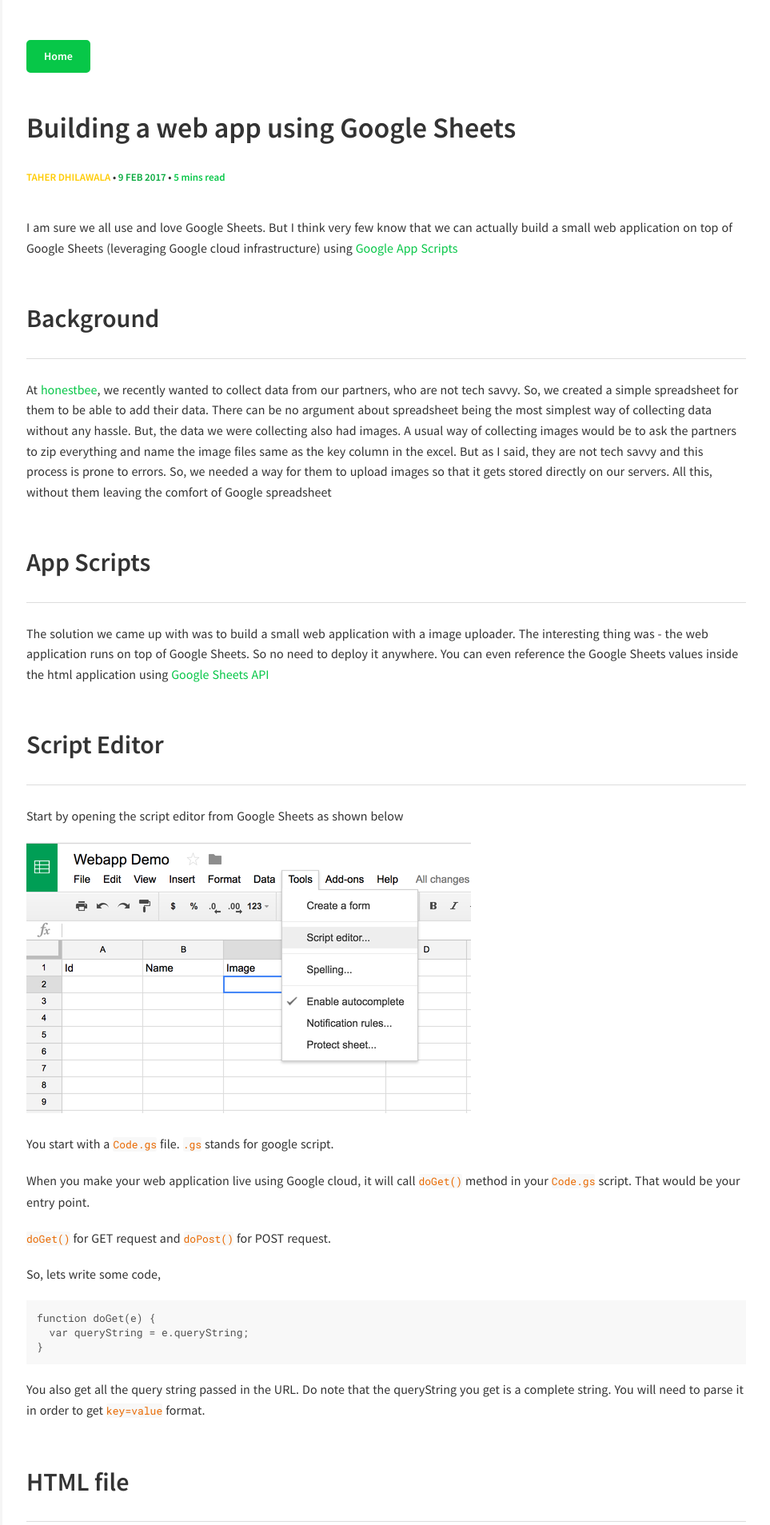
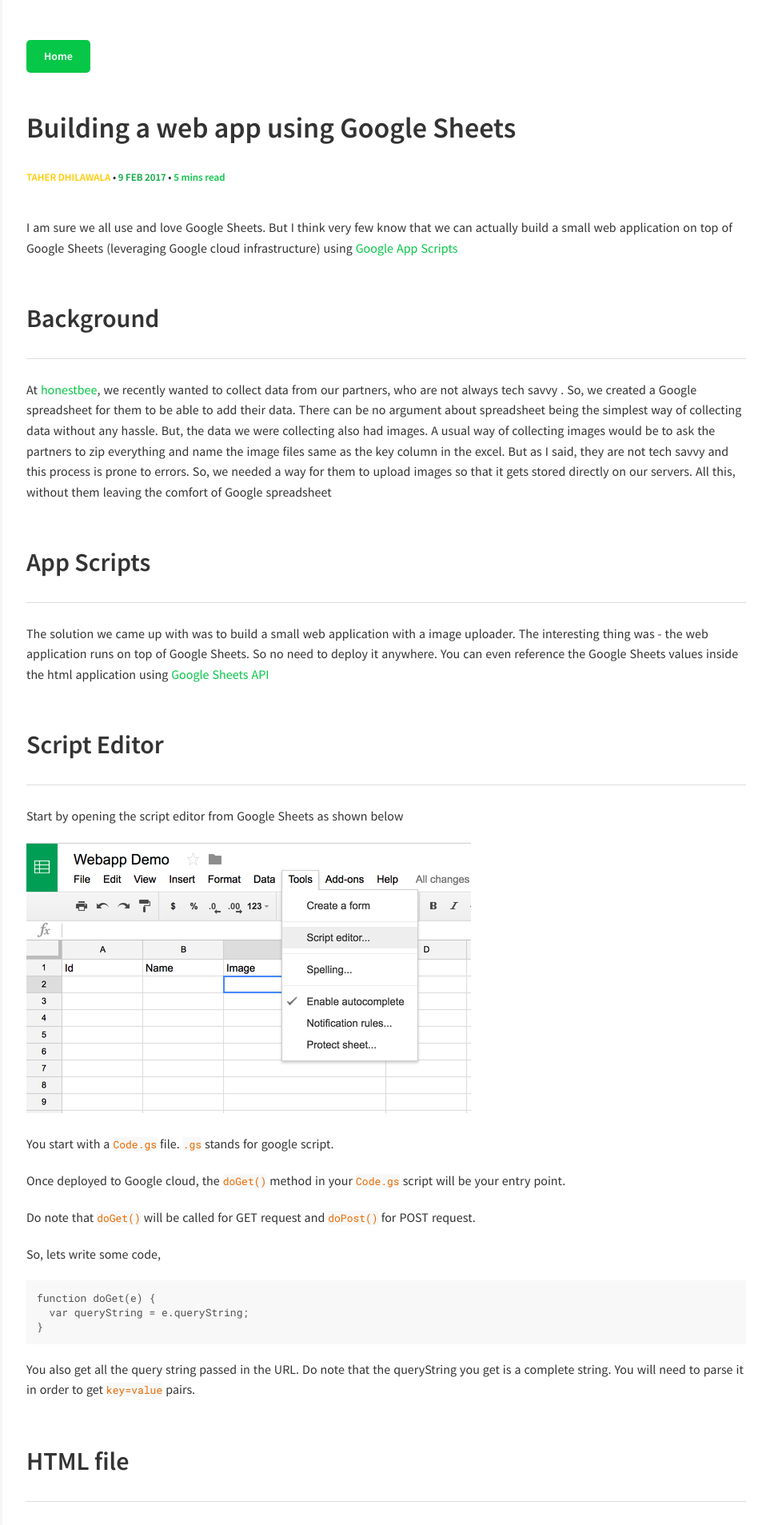
Before and after one commit to honestbee/honestbee.github.io, a Jekyll site: the page built from _posts/2017-02-07-building-web-app-using-google-sheet.md, in a window 1280 px wide. Shown: the top 1907 px of the page at 80% size, without its empty margins (317-1280 px from the left). Built offline with Jekyll 4.4.1, drawn with Linux system fonts in a browser that asks for light colours; some of the changed text lies outside the part shown.

Commit message:
Review comment changes

````diff
--- a/_posts/2016-02-07-building-web-app-using-google-sheet.md
+++ b/_posts/2017-02-07-building-web-app-using-google-sheet.md
@@ -12,7 +12,8 @@ I am sure we all use and love Google Sheets. But I think very few know that we c
 
 ## Background
 
-At [honestbee](https://honestbee.sg), we recently wanted to collect data from our partners, who are not tech savvy. So, we created a simple spreadsheet for them to be able to add their data. There can be no argument about spreadsheet being the most simplest way of collecting data without any hassle. But, the data we were collecting also had images. A usual way of collecting images would be to ask the partners to zip everything and name the image files same as the key column in the excel. But as I said, they are not tech savvy and this process is prone to errors. So, we needed a way for them to upload images so that it gets stored directly on our servers. All this, without them leaving the comfort of Google spreadsheet
+At [honestbee](https://honestbee.sg), we recently wanted to collect data from our partners, who are not always tech savvy
+. So, we created a Google spreadsheet for them to be able to add their data. There can be no argument about spreadsheet being the simplest way of collecting data without any hassle. But, the data we were collecting also had images. A usual way of collecting images would be to ask the partners to zip everything and name the image files same as the key column in the excel. But as I said, they are not tech savvy and this process is prone to errors. So, we needed a way for them to upload images so that it gets stored directly on our servers. All this, without them leaving the comfort of Google spreadsheet
 
 ## App Scripts
 
@@ -26,9 +27,9 @@ Start by opening the script editor from Google Sheets as shown below
 
 You start with a `Code.gs` file. `.gs` stands for google script.
 
-When you make your web application live using Google cloud, it will call `doGet()` method in your `Code.gs` script. That would be your entry point.
+Once deployed to Google cloud, the `doGet()` method in your `Code.gs` script will be your entry point.
 
-`doGet()` for GET request and `doPost()` for POST request.
+Do note that `doGet()` will be called for GET request and `doPost()` for POST request.
 
 So, lets write some code,
 
@@ -37,16 +38,16 @@ function doGet(e) {
   var queryString = e.queryString;
 }
 ```
-You also get all the query string passed in the URL. Do note that the queryString you get is a complete string. You will need to parse it in order to get `key=value` format.
+You also get all the query string passed in the URL. Do note that the queryString you get is a complete string. You will need to parse it in order to get `key=value` pairs.
 
 ## HTML file
 
 The output of the `doGet()` can be a string, json etc. But it would be great if we can show a real html page. For that, create an `.html` file using the `File > New` in the menu
 
-Lets say you name your file `imageUploader.html`. Then, to render this html file, in your `doGet()` you will do,
+Lets say you name your file `helloWorld.html`. Then, to render this html file, in your `doGet()` you will do,
 
 ```
-var htmlTemplate = HtmlService.createTemplateFromFile('imageUploader');
+var htmlTemplate = HtmlService.createTemplateFromFile('helloWorld');
 var htmlOutput = htmlTemplate.evaluate().setSandboxMode(HtmlService.SandboxMode.IFRAME);
 return htmlOutput;
 ```
@@ -105,7 +106,7 @@ And my HTML code
 </html>
 ```
 
-The cool part is, you can pass the variables from google script to html file.
+The cool part to highlight above is the fact that we can pass the variables from the google script to our html template.
 
 Lets publish it!
 
@@ -156,6 +159,6 @@ if(google && google.script){
 
 ## Summary
 
-Since you can do HTML and Javascript, you have endless possibilities here. With powerful Google Sheets API and its integration with Google cloud hosting, you can build a simple HTML web app with Google Sheets as your database.
+Since you can do HTML and Javascript, you have endless possibilities here. With powerful Google Sheets API and its integration with Google cloud hosting, you can build a simple web app with Google Sheets as your database. This would be perfect for testing out MVPs at no cost at all :)
 
 Go try it out :)
````
Also changed, not shown: other parts of _posts/2017-02-07-building-web-app-using-google-sheet.md (+3 -1 lines), img/posts/backup/deploy_web.png (deleted), img/posts/backup/deployed.png (deleted), img/posts/backup/publish.png (deleted), img/posts/backup/script_editor.png (deleted), img/posts/backup/web_app.png (deleted), img/posts/web_app_google_sheet/publish.png.
